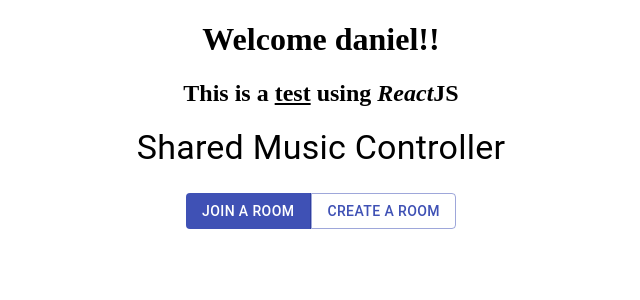
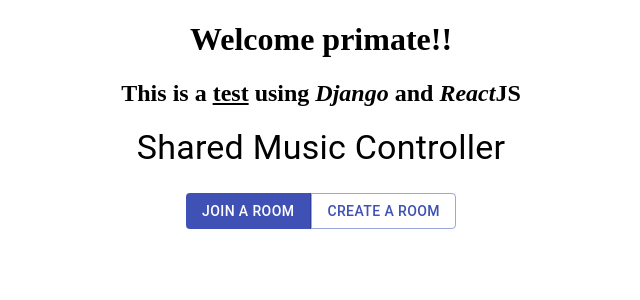
Before and after one commit to dacavcosta/tech_with_tim_django_react_tutorial, a React app in the folder shared_music_controller/frontend/: page / in a window 1280 px wide. Shown: the top 300 px of the page, without its empty margins (319-959 px from the left). Built offline with nearby package versions, Linux system fonts and the light colour scheme; no server answers; the HTML template or start-up script is replaced by a standard one.

Commit message:
Changed text in App.js

```diff
--- a/shared_music_controller/frontend/src/components/App.js
+++ b/shared_music_controller/frontend/src/components/App.js
@@ -15,7 +15,7 @@ export default class App extends Component {
             <div className="center">
                 <p xs={12} align="center">
                     <h1>Welcome { this.props.name }!!</h1>
-                    <h2>This is a <u>test</u> using <i>React</i><b>JS</b></h2>
+                    <h2>This is a <u>test</u> using <i>Django</i> and <i>React</i><b>JS</b></h2>
                 </p>
                 <HomePage />
             </div>
@@ -24,4 +24,4 @@ export default class App extends Component {
 }
 
 const appDiv = document.getElementById("app");
-render(<App name="daniel"/>, appDiv);
+render(<App name="primate"/> , appDiv);
```
